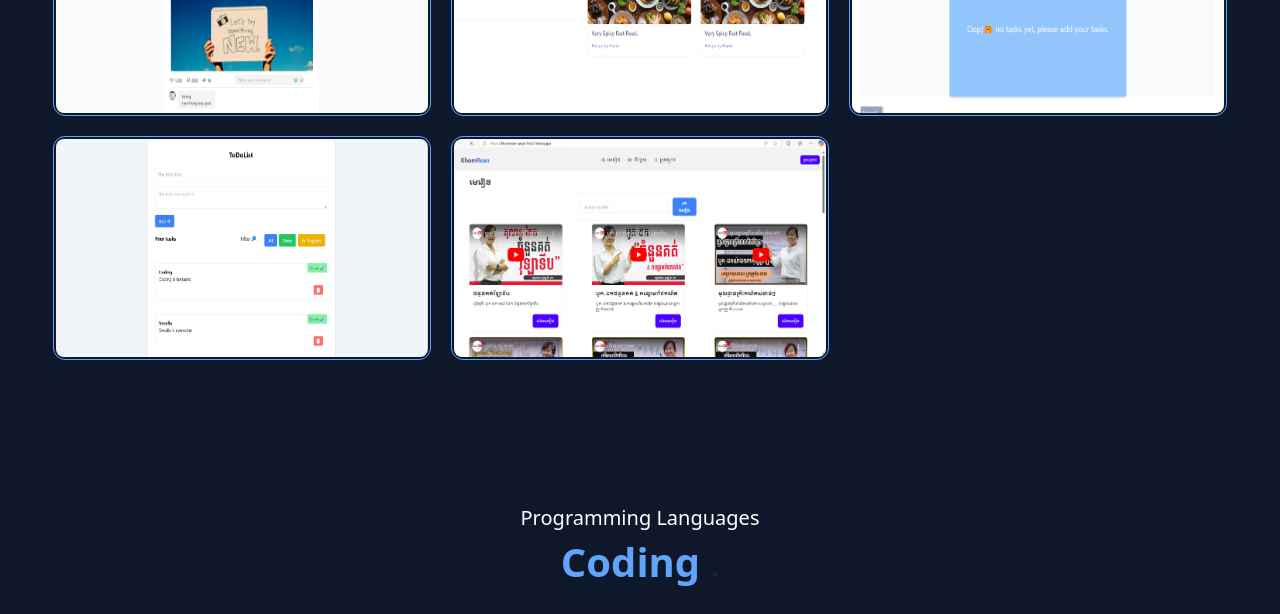
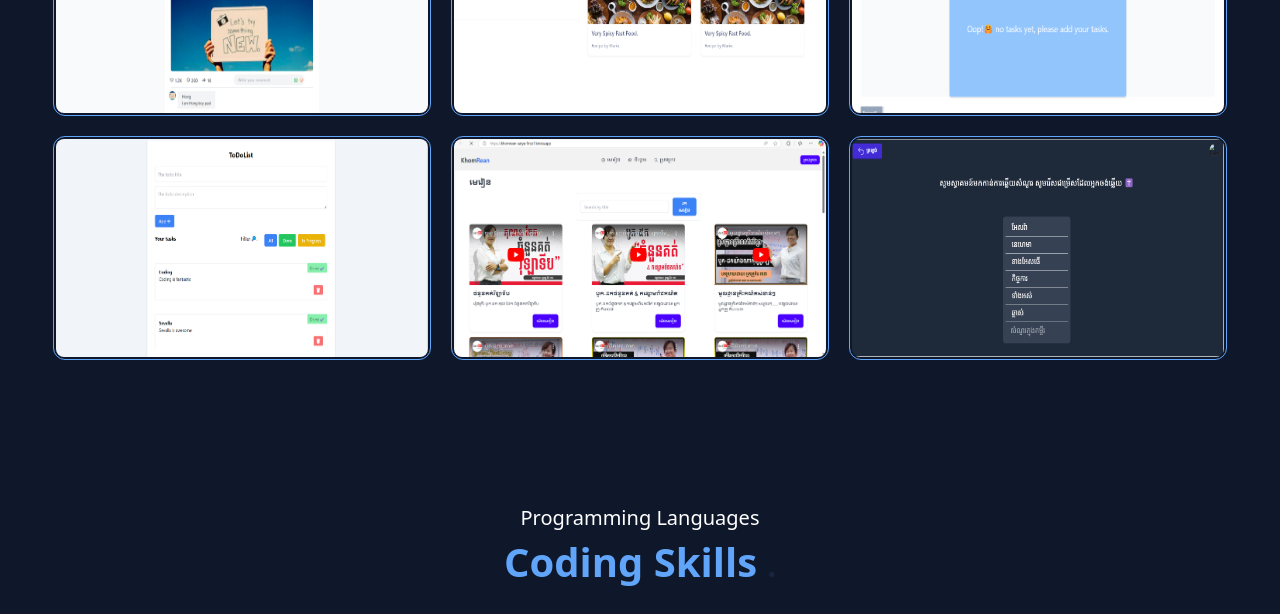
Before and after one commit to LaySatya/satyalay08, a React (Create React App) app: page / in a window 1280 px wide. Shown: the part 2360-2974 px from the top of the page. Built offline with nearby package versions, Linux system fonts and the light colour scheme.

Commit message:
add-salakumpiquestionanswer-project

```diff
--- a/src/layouts/language.jsx
+++ b/src/layouts/language.jsx
@@ -72,7 +72,7 @@ function Football(){
                 <div>
                     <Fade>
                         <h3 className="text-xl font-medium text-center">Programming Languages</h3>
-                        <h1 className="text-[40px] text-center font-bold text-blue-400">Coding <span className='text-3xl duration-1000 delay-100 animate-ping'>.</span></h1>
+                        <h1 className="text-[40px] text-center font-bold text-blue-400">Coding Skills <span className='text-3xl duration-1000 delay-100 animate-ping'>.</span></h1>
                     </Fade>
                 </div>
                 <div className="w-full">
--- a/src/layouts/projects.jsx
+++ b/src/layouts/projects.jsx
@@ -10,6 +10,7 @@ import FoodPanda from '../assets/images/foodpanda-project.png';
 import FootballAdmin from '../assets/images/FootballAdmin-project.png';
 import OnlineLessons from '../assets/images/online-lessons.png';
 import React_App from '../assets/images/React-App.png';
+import SalakumpiQuestionsAnswer from '../assets/images/salakumpi-questions.png';
 import ToDoList from '../assets/images/todolist.png';
 function Projects(){
     // diplay and search the projects
@@ -102,6 +103,15 @@ function Projects(){
             language: 'Laravel',
             animate: 'left'
         },
+        {
+            image: SalakumpiQuestionsAnswer,
+            url: 'https://salakumpi.vercel.app/',
+            title: "Salakumpi Question&Answer Practice",
+            type: 'Web Development',
+            language: 'React Js',
+            animate: 'right'
+        },
+
     ];
 
     const [filter , setFilter] = useState("All projects");
```
Also changed, not shown: src/assets/images/salakumpi-questions.png (added), src/layouts/menu.jsx (line endings or trailing spaces).
